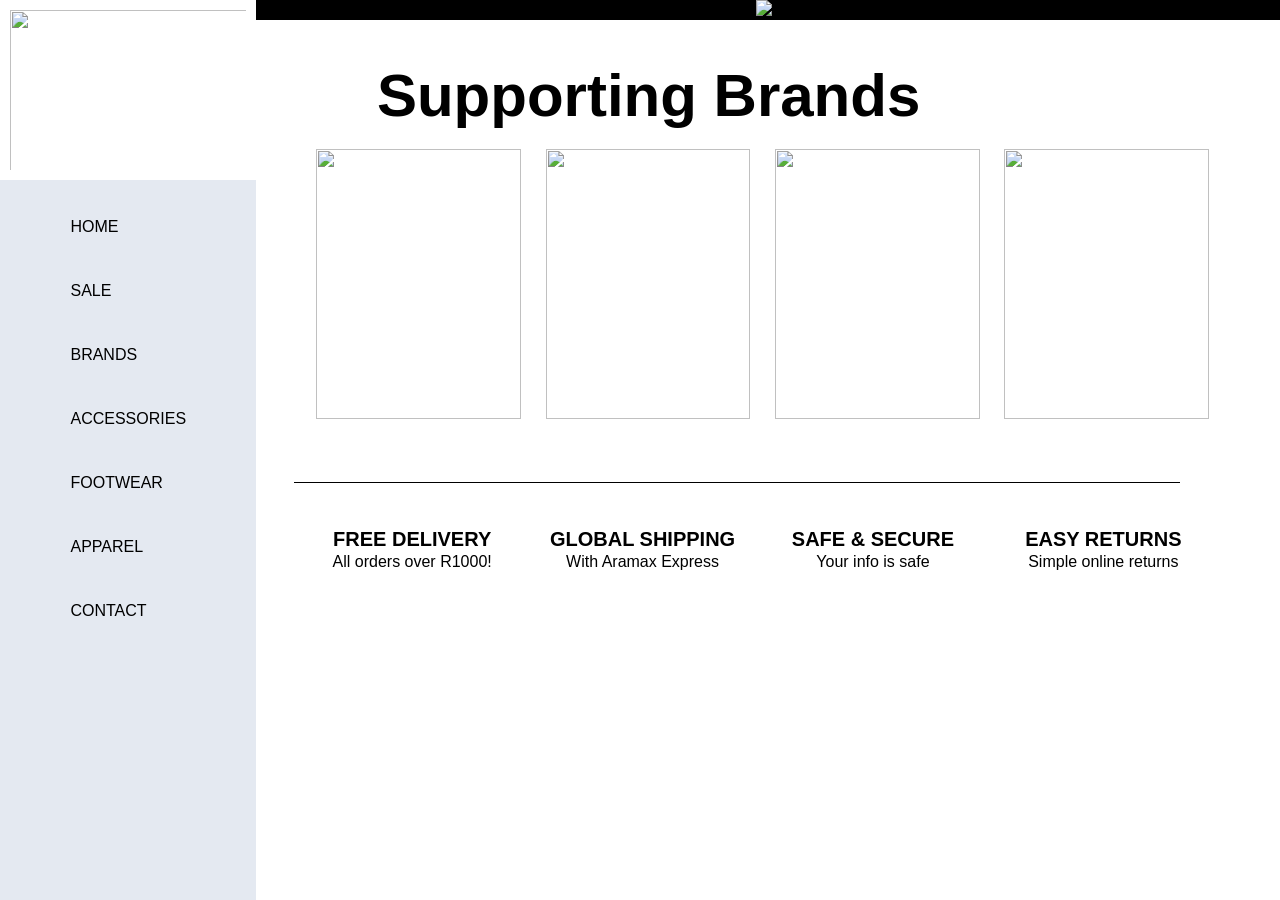
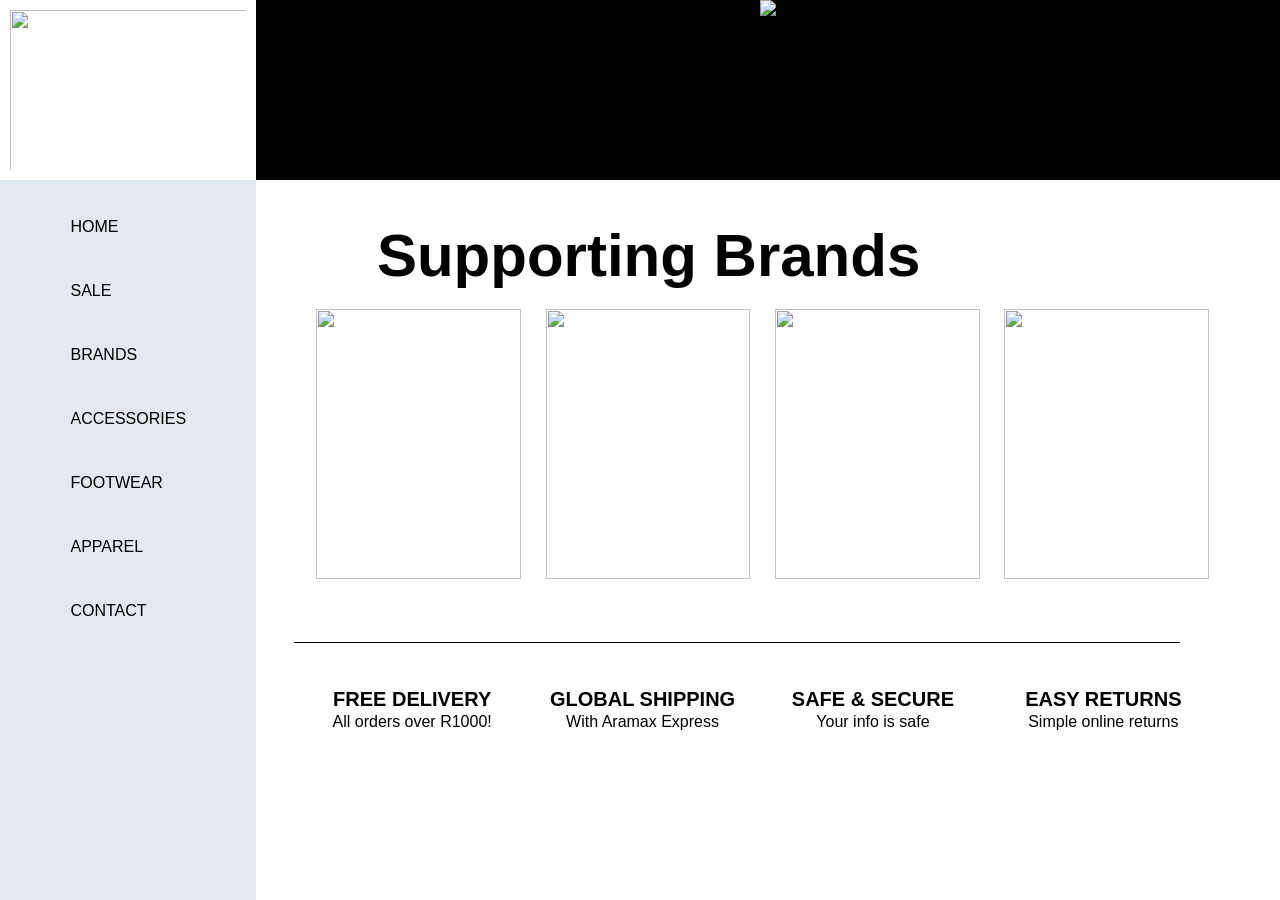

Fix responsive overflow issues found across breakpoints

--- a/brand.css
+++ b/brand.css
@@ -42,17 +42,20 @@ i{
 
 .sep{
     margin-left: 20%;
+    width: 80%;
 }
 
 .tick{
     background-color: black;
     width: 80vw;
+    display: flex;
+    justify-content: center;
 }
 
 .tick img{
     height: 20vh;
     width: auto;
-    margin-left: 500px ;
+    max-width: 100%;
 }
 
 .brands-con{
@@ -62,6 +65,8 @@ i{
 .brands-con h1{
     font-size: 60px;
     padding-left: 80px;
+    max-width: 100%;
+    overflow-wrap: break-word;
 }
 
 .nike img{
@@ -96,12 +101,15 @@ i{
 .fill-con{
     display: flex;
     flex-direction:row;
+    flex-wrap: wrap;
     padding: 4%;
 }
 
 .deliver{
     flex-direction: column;
     width: 18vw;
+    min-width: 0;
+    overflow-wrap: break-word;
 }
 
 .fill{
